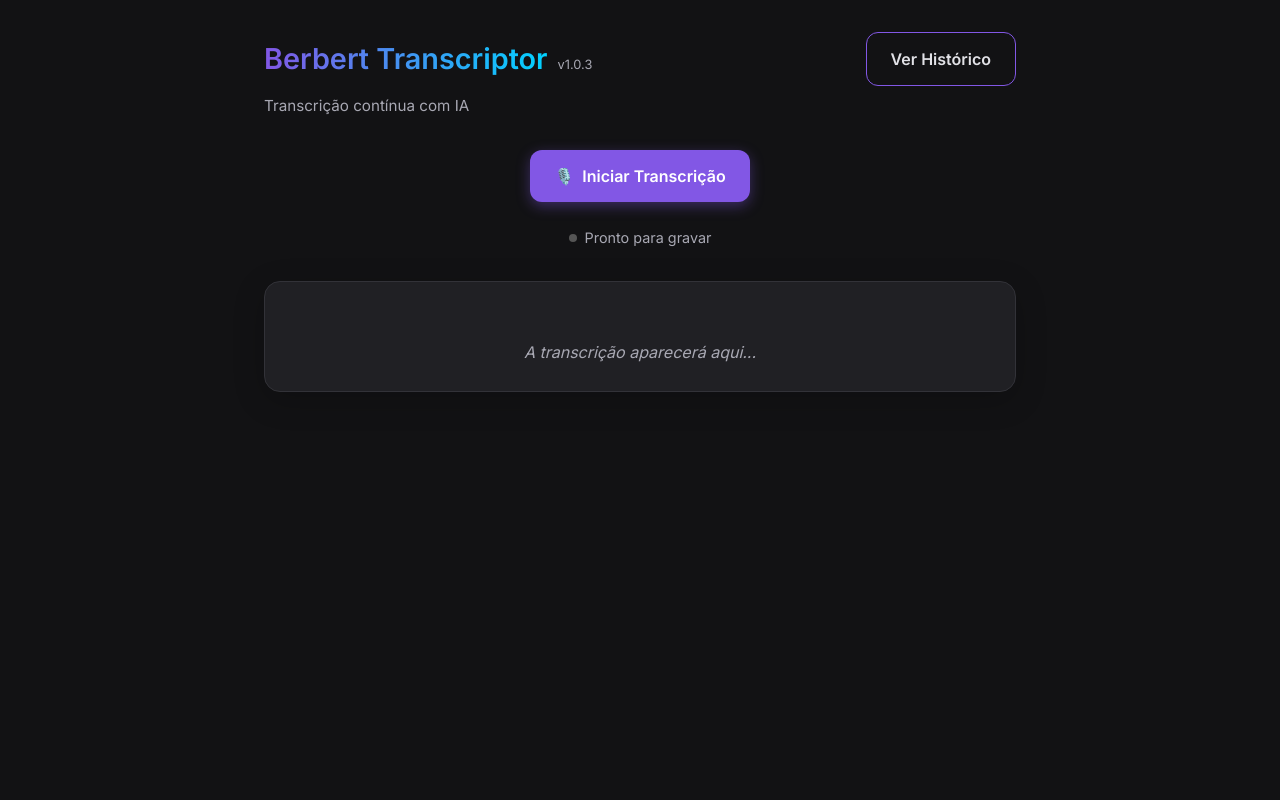
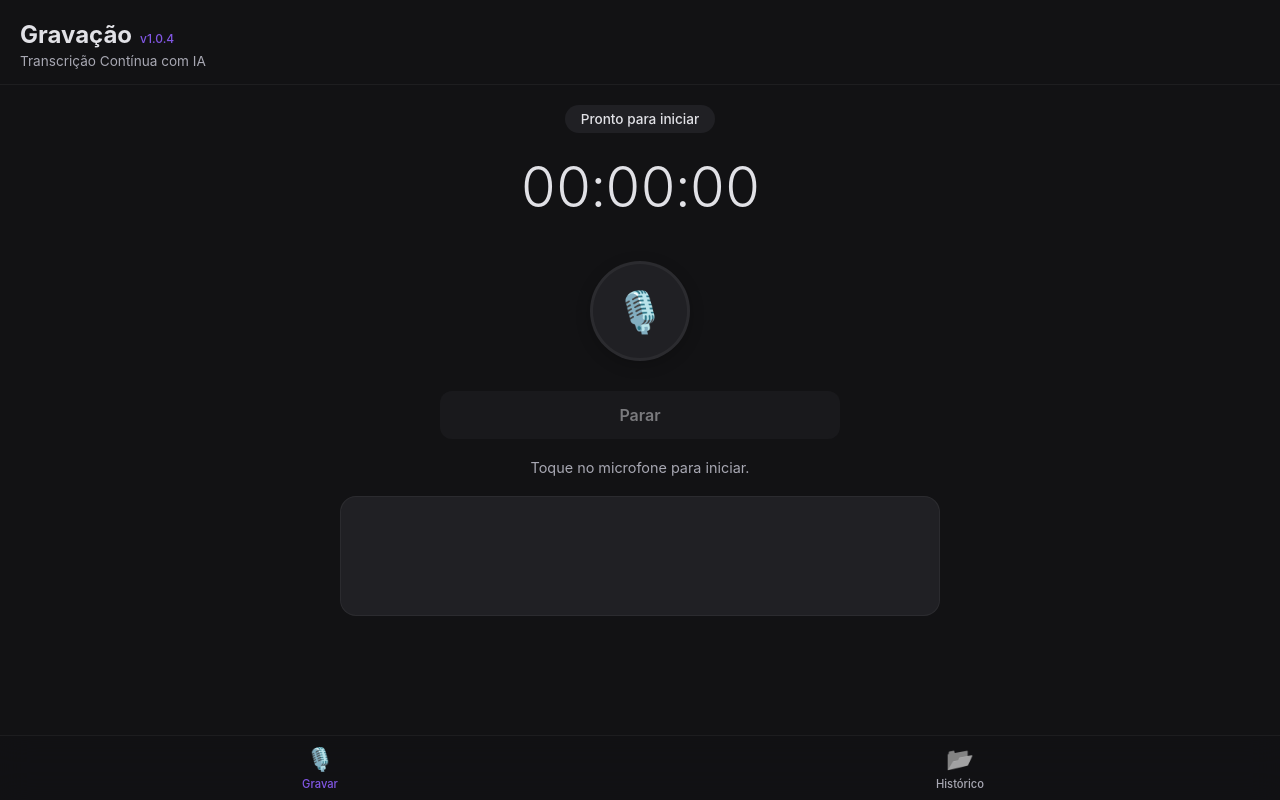
Before and after one commit to gberbert/berbert-transcriptor, a website: page public/index.html in a window 1280 px wide. Drawn offline with Linux system fonts and the light colour scheme; no server answers.

Commit message:
🚀 release: versão 1.0.4

```diff
--- a/package.json
+++ b/package.json
@@ -1,6 +1,6 @@
 {
   "name": "berbert-transcriptor",
-  "version": "1.0.3",
+  "version": "1.0.4",
   "description": "Aplicativo PWA para gravação e transcrição de reuniões usando o Gemini.",
   "main": "server.js",
   "scripts": {
--- a/public/index.html
+++ b/public/index.html
@@ -3,60 +3,56 @@
 <head>
     <meta charset="UTF-8">
     <meta name="viewport" content="width=device-width, initial-scale=1.0, maximum-scale=1.0, user-scalable=no">
+    <meta name="theme-color" content="#121214">
     <title>Berbert Transcriptor</title>
     <link rel="stylesheet" href="style.css">
     <link rel="manifest" href="manifest.json">
-    <meta name="theme-color" content="#1a1a1a">
-    <!-- Fonte Inter para um visual premium -->
-    <link rel="preconnect" href="https://fonts.googleapis.com">
-    <link rel="preconnect" href="https://fonts.gstatic.com" crossorigin>
-    <link href="https://fonts.googleapis.com/css2?family=Inter:wght@400;500;600&display=swap" rel="stylesheet">
+    <link rel="icon" href="icon.png" type="image/png">
 </head>
 <body>
-    <div class="app-container">
-        <header>
+    <div class="app-shell">
+        <header class="app-header">
             <div class="header-content">
-                <div style="display: flex; align-items: baseline;">
-                    <h1>Berbert Transcriptor</h1>
-                    <span id="app-version-display" style="font-size: 0.8rem; color: var(--text-secondary); margin-left: 10px;"></span>
-                </div>
-                <button id="historyBtn" class="btn secondary small">Ver Histórico</button>
+                <h1>Gravação <span id="app-version-display" class="version-badge"></span></h1>
+                <p class="subtitle">Transcrição Contínua com IA</p>
             </div>
-            <p class="subtitle">Transcrição contínua com IA</p>
         </header>
 
-        <main>
-            <div class="controls" id="mainControls">
-                <button id="startBtn" class="btn primary">
-                    <span class="icon">🎙️</span> Iniciar Transcrição
-                </button>
-                <button id="stopBtn" class="btn danger hidden">
-                    <span class="icon">⏹️</span> Parar
+        <main class="app-content">
+            <div id="status" class="status-indicator">Pronto para iniciar</div>
+
+            <div class="timer-display" id="timer">00:00:00</div>
+
+            <div class="record-button-container">
+                <button id="startBtn" class="record-button main-action">
+                    <span class="icon">🎙️</span>
                 </button>
             </div>
 
-            <div id="postRecordControls" class="controls hidden">
-                <button id="continueBtn" class="btn primary">
-                    <span class="icon">▶️</span> Continuar Transcrição
-                </button>
-                <button id="saveBtn" class="btn secondary">
-                    <span class="icon">💾</span> Salvar Transcrição
-                </button>
+            <div id="mainControls" class="controls-row">
+                <button id="stopBtn" class="btn secondary stop-btn" disabled>Parar</button>
             </div>
 
-            <div id="status" class="status-indicator">
-                <div class="dot"></div>
-                <span id="statusText">Pronto para gravar</span>
-                <span id="timer" class="timer hidden">00:00:00</span>
+            <div id="postRecordControls" class="controls-row" style="display: none;">
+                <button id="continueBtn" class="btn secondary">Continuar</button>
+                <button id="saveBtn" class="btn primary">Salvar</button>
             </div>
 
-            <div class="transcription-container">
-                <div id="transcricao-result" class="transcription-content">
-                    <!-- Text will be appended here -->
-                    <p class="placeholder">A transcrição aparecerá aqui...</p>
-                </div>
-            </div>
+            <p id="statusText" class="status-text">Toque no microfone para iniciar.</p>
+
+            <div id="transcricao-result" class="transcription-box"></div>
         </main>
+
+        <nav class="app-bottom-tabs">
+            <a href="index.html" class="tab-item active">
+                <span class="tab-icon">🎙️</span>
+                <span class="tab-label">Gravar</span>
+            </a>
+            <a href="history.html" class="tab-item">
+                <span class="tab-icon">📂</span>
+                <span class="tab-label">Histórico</span>
+            </a>
+        </nav>
     </div>
 
     <script src="version.js"></script>
--- a/public/style.css
+++ b/public/style.css
@@ -1,270 +1,338 @@
 :root {
-    --bg-color: #121214;
-    --surface-color: #202024;
-    --primary-color: #8257e5;
-    --primary-hover: #9466ff;
-    --danger-color: #e23c3c;
-    --danger-hover: #fc4c4c;
+    --primary-color: #8257e5; /* Neon Purple */
+    --primary-hover: #9f75ff;
+    --bg-dark: #121214;
+    --bg-panel: #202024;
     --text-primary: #e1e1e6;
     --text-secondary: #a8a8b3;
-    --border-color: #323238;
+    --danger-color: #e83f5b;
+    --success-color: #04d361;
+    --border-color: rgba(255, 255, 255, 0.05);
+    --glass-bg: rgba(18, 18, 20, 0.8);
 }
 
 * {
     margin: 0;
     padding: 0;
     box-sizing: border-box;
+    font-family: -apple-system, BlinkMacSystemFont, 'Segoe UI', Roboto, Helvetica, Arial, sans-serif;
+    -webkit-tap-highlight-color: transparent;
 }
 
-body {
-    font-family: 'Inter', -apple-system, BlinkMacSystemFont, 'Segoe UI', Roboto, Helvetica, Arial, sans-serif;
-    background-color: var(--bg-color);
+/* APP SHELL: Lock scrolling to content only */
+html, body {
+    width: 100%;
+    height: 100%;
+    overflow: hidden; /* Prevents iOS elastic bounce on body */
+    background-color: var(--bg-dark);
     color: var(--text-primary);
-    line-height: 1.6;
-    -webkit-font-smoothing: antialiased;
-    /* Evita scroll desnecessário no iOS PWA */
-    overscroll-behavior-y: none;
 }
 
-.app-container {
-    max-width: 800px;
-    margin: 0 auto;
-    padding: 2rem 1.5rem;
+.app-shell {
     display: flex;
     flex-direction: column;
-    min-height: 100vh;
+    height: 100%; /* Occupies full viewport height */
 }
 
-header {
-    text-align: center;
-    margin-bottom: 2rem;
+/* HEADER */
+.app-header {
+    flex-shrink: 0;
+    padding: 20px 20px 15px;
+    background-color: var(--bg-dark);
+    border-bottom: 1px solid var(--border-color);
+    z-index: 10;
 }
 
-.header-content {
+.header-content h1 {
+    font-size: 1.5rem;
+    font-weight: 700;
     display: flex;
-    justify-content: space-between;
-    align-items: center;
-    margin-bottom: 0.5rem;
+    align-items: baseline;
 }
 
-h1 {
-    font-size: 1.8rem;
-    font-weight: 600;
-    background: linear-gradient(90deg, #8257e5, #00d2ff);
-    -webkit-background-clip: text;
-    -webkit-text-fill-color: transparent;
+.version-badge {
+    font-size: 0.75rem;
+    color: var(--primary-color);
+    margin-left: 8px;
+    font-weight: 500;
 }
 
 .subtitle {
+    font-size: 0.85rem;
     color: var(--text-secondary);
-    font-size: 0.95rem;
-    text-align: left;
+    margin-top: 4px;
 }
 
-/* Modal styles */
-.modal {
-    position: fixed;
-    top: 0; left: 0; right: 0; bottom: 0;
-    background: rgba(0,0,0,0.7);
+/* SCROLLABLE CONTENT AREA */
+.app-content {
+    flex: 1;
+    overflow-y: auto;
+    -webkit-overflow-scrolling: touch; /* Smooth scrolling on iOS */
+    padding: 20px;
+    padding-bottom: 40px; /* Space for scroll padding */
+    display: flex;
+    flex-direction: column;
+    align-items: center;
+}
+
+/* STATUS & TIMER */
+.status-indicator {
+    padding: 6px 16px;
+    border-radius: 20px;
+    background: var(--bg-panel);
+    font-size: 0.85rem;
+    font-weight: 500;
+    margin-bottom: 20px;
+    transition: all 0.3s ease;
+}
+
+.status-indicator.recording {
+    background: rgba(232, 63, 91, 0.15);
+    color: var(--danger-color);
+    box-shadow: 0 0 10px rgba(232, 63, 91, 0.3);
+}
+
+.timer-display {
+    font-size: 3.5rem;
+    font-weight: 300;
+    font-variant-numeric: tabular-nums;
+    margin-bottom: 40px;
+    letter-spacing: -1px;
+}
+
+/* RECORD BUTTON (Giant Circular Native Feel) */
+.record-button-container {
+    margin-bottom: 30px;
+}
+
+.record-button {
+    width: 100px;
+    height: 100px;
+    border-radius: 50%;
+    background-color: var(--bg-panel);
+    border: 3px solid var(--border-color);
+    color: white;
     display: flex;
     justify-content: center;
     align-items: center;
-    z-index: 1000;
-}
-.modal-content {
-    background: var(--surface-color);
-    width: 90%;
-    max-width: 600px;
-    max-height: 80vh;
-    border-radius: 12px;
-    padding: 1.5rem;
-    display: flex;
-    flex-direction: column;
-}
-.modal-header {
-    display: flex;
-    justify-content: space-between;
-    align-items: center;
-    margin-bottom: 1rem;
-}
-.close-btn {
-    background: none;
-    border: none;
-    color: var(--text-primary);
-    font-size: 1.5rem;
     cursor: pointer;
-}
-.history-list {
-    overflow-y: auto;
-    flex: 1;
-}
-.history-item {
-    background: var(--bg-color);
-    padding: 1rem;
-    border-radius: 8px;
-    margin-bottom: 1rem;
-    border: 1px solid var(--border-color);
-}
-.history-item h3 { margin-bottom: 0.5rem; font-size: 1.1rem; }
-.history-item .date { font-size: 0.8rem; color: var(--text-secondary); margin-bottom: 0.5rem; }
-.history-item p { font-size: 0.95rem; white-space: pre-wrap; }
-
-.history-item.clickable {
-    cursor: pointer;
-    transition: transform 0.2s, border-color 0.2s;
-}
-.history-item.clickable:hover {
-    transform: translateY(-2px);
-    border-color: var(--primary-color);
-}
-.preview-text {
-    color: var(--text-secondary);
-    font-style: italic;
-    font-size: 0.9rem !important;
-}
-.history-list-page {
-    display: flex;
-    flex-direction: column;
-    gap: 1rem;
+    transition: all 0.2s ease;
+    box-shadow: 0 4px 15px rgba(0,0,0,0.2);
 }
 
-.controls {
+.record-button .icon {
+    font-size: 2.5rem;
+}
+
+.record-button:active {
+    transform: scale(0.95);
+}
+
+.record-button.recording {
+    background-color: var(--danger-color);
+    border-color: rgba(255, 255, 255, 0.3);
+    animation: pulse 2s infinite;
+}
+
+@keyframes pulse {
+    0% { box-shadow: 0 0 0 0 rgba(232, 63, 91, 0.4); }
+    70% { box-shadow: 0 0 0 20px rgba(232, 63, 91, 0); }
+    100% { box-shadow: 0 0 0 0 rgba(232, 63, 91, 0); }
+}
+
+/* CONTROLS (Stop, Continue, Save) */
+.controls-row {
     display: flex;
-    justify-content: center;
-    gap: 1rem;
-    margin-bottom: 1.5rem;
+    gap: 15px;
+    margin-bottom: 20px;
+    width: 100%;
+    max-width: 400px;
 }
 
 .btn {
-    display: flex;
-    align-items: center;
-    gap: 0.5rem;
-    padding: 1rem 1.5rem;
+    flex: 1;
+    padding: 14px 20px;
     border: none;
     border-radius: 12px;
     font-size: 1rem;
     font-weight: 600;
     cursor: pointer;
-    transition: all 0.2s ease;
-    font-family: 'Inter', sans-serif;
+    transition: all 0.2s;
+    text-align: center;
 }
+
+.btn:active { transform: scale(0.97); }
+.btn:disabled { opacity: 0.5; cursor: not-allowed; }
 
 .btn.primary {
     background-color: var(--primary-color);
     color: white;
-    box-shadow: 0 4px 14px 0 rgba(130, 87, 229, 0.39);
 }
 
-.btn.primary:active {
-    background-color: var(--primary-hover);
+.btn.secondary {
+    background-color: var(--bg-panel);
+    color: var(--text-primary);
+}
+
+/* TRANSCRIPTION BOX */
+.status-text {
+    font-size: 0.9rem;
+    color: var(--text-secondary);
+    margin-bottom: 20px;
+    text-align: center;
+}
+
+.transcription-box {
+    width: 100%;
+    max-width: 600px;
+    background: var(--bg-panel);
+    padding: 20px;
+    border-radius: 16px;
+    min-height: 120px;
+    font-size: 1rem;
+    line-height: 1.6;
+    color: var(--text-primary);
+    white-space: pre-wrap;
+    border: 1px solid var(--border-color);
+}
+
+/* HISTORY LIST */
+.history-list {
+    width: 100%;
+    max-width: 600px;
+    display: flex;
+    flex-direction: column;
+    gap: 15px;
+}
+
+.history-item {
+    background: var(--bg-panel);
+    padding: 18px;
+    border-radius: 16px;
+    cursor: pointer;
+    border: 1px solid var(--border-color);
+    transition: transform 0.2s;
+}
+
+.history-item:active {
     transform: scale(0.98);
 }
 
-.btn.danger {
-    background-color: var(--danger-color);
-    color: white;
+.history-item-title {
+    font-weight: 600;
+    font-size: 1.1rem;
+    margin-bottom: 6px;
+    color: var(--primary-color);
 }
 
-.btn.danger:active {
-    background-color: var(--danger-hover);
-    transform: scale(0.98);
+.history-item-date {
+    font-size: 0.8rem;
+    color: var(--text-secondary);
+    margin-bottom: 10px;
 }
 
-.btn.secondary {
-    background-color: transparent;
+.history-item-preview {
+    font-size: 0.9rem;
     color: var(--text-primary);
-    border: 1px solid var(--primary-color);
+    display: -webkit-box;
+    -webkit-line-clamp: 2;
+    -webkit-box-orient: vertical;
+    overflow: hidden;
 }
 
-.btn.secondary:active {
-    background-color: rgba(130, 87, 229, 0.1);
-    transform: scale(0.98);
+/* HISTORY DETAIL VIEW (Absolute cover inside app-shell) */
+.history-detail {
+    position: absolute;
+    top: 0;
+    left: 0;
+    width: 100%;
+    height: 100%;
+    background: var(--bg-dark);
+    z-index: 20;
+    display: flex;
+    flex-direction: column;
+    transform: translateX(100%);
+    transition: transform 0.3s cubic-bezier(0.25, 0.8, 0.25, 1);
 }
 
-.hidden {
-    display: none !important;
+.history-detail.visible {
+    transform: translateX(0);
 }
 
-.status-indicator {
+.detail-header {
+    flex-shrink: 0;
+    padding: 20px;
+    background: var(--bg-panel);
+    border-bottom: 1px solid var(--border-color);
+}
+
+.btn-icon {
+    background: none;
+    border: none;
+    color: var(--primary-color);
+    font-size: 1rem;
+    font-weight: 600;
+    cursor: pointer;
+    padding: 8px 0;
+    margin-bottom: 10px;
     display: flex;
     align-items: center;
-    justify-content: center;
-    gap: 0.5rem;
-    margin-bottom: 2rem;
-    font-size: 0.9rem;
+    gap: 5px;
+}
+
+.detail-date {
+    font-size: 0.85rem;
     color: var(--text-secondary);
 }
 
-.dot {
-    width: 8px;
-    height: 8px;
-    background-color: #555;
-    border-radius: 50%;
-    transition: background-color 0.3s ease;
+.detail-content {
+    flex: 1;
+    overflow-y: auto;
+    padding: 20px;
+    margin: 0;
+    border-radius: 0;
+    border: none;
 }
 
-/* Animação quando está gravando */
-.recording .dot {
-    background-color: var(--danger-color);
-    animation: pulse 1.5s infinite;
+/* BOTTOM TABS NAV BAR (Native iOS feel) */
+.app-bottom-tabs {
+    flex-shrink: 0;
+    height: 65px;
+    display: flex;
+    background: var(--glass-bg);
+    backdrop-filter: blur(15px);
+    -webkit-backdrop-filter: blur(15px);
+    border-top: 1px solid var(--border-color);
+    padding-bottom: env(safe-area-inset-bottom); /* iOS Safe Area */
+    z-index: 10;
 }
 
-.recording #statusText {
-    color: var(--danger-color);
+.tab-item {
+    flex: 1;
+    display: flex;
+    flex-direction: column;
+    align-items: center;
+    justify-content: center;
+    text-decoration: none;
+    color: var(--text-secondary);
+    transition: color 0.2s;
 }
 
-.timer {
-    font-family: monospace;
-    font-size: 1.1rem;
-    font-weight: 500;
-    margin-left: 0.5rem;
-    color: var(--text-primary);
+.tab-icon {
+    font-size: 1.4rem;
+    margin-bottom: 4px;
+    filter: grayscale(100%) opacity(0.7);
 }
 
-@keyframes pulse {
-    0% {
-        transform: scale(0.95);
-        box-shadow: 0 0 0 0 rgba(226, 60, 60, 0.7);
-    }
-    70% {
-        transform: scale(1);
-        box-shadow: 0 0 0 10px rgba(226, 60, 60, 0);
-    }
-    100% {
-        transform: scale(0.95);
-        box-shadow: 0 0 0 0 rgba(226, 60, 60, 0);
-    }
+.tab-label {
+    font-size: 0.7rem;
+    font-weight: 500;
 }
 
-.transcription-container {
-    flex: 1;
-    background-color: var(--surface-color);
-    border: 1px solid var(--border-color);
-    border-radius: 16px;
-    padding: 1.5rem;
-    overflow-y: auto;
-    box-shadow: 0 8px 32px rgba(0, 0, 0, 0.2);
+.tab-item.active {
+    color: var(--primary-color);
 }
 
-.transcription-content {
-    font-size: 1rem;
-    line-height: 1.8;
-    color: var(--text-primary);
+.tab-item.active .tab-icon {
+    filter: none;
 }
-
-.placeholder {
-    color: var(--text-secondary);
-    text-align: center;
-    font-style: italic;
-    margin-top: 2rem;
-}
-
-.chunk-text {
-    margin-bottom: 1rem;
-    animation: fadeIn 0.5s ease;
-}
-
-@keyframes fadeIn {
-    from { opacity: 0; transform: translateY(10px); }
-    to { opacity: 1; transform: translateY(0); }
-}
--- a/public/version.js
+++ b/public/version.js
@@ -1,4 +1,4 @@
-const APP_VERSION = "v1.0.3";
+const APP_VERSION = "v1.0.4";
 document.addEventListener('DOMContentLoaded', () => {
     const el = document.getElementById('app-version-display');
     if(el) el.textContent = APP_VERSION;
```
Also changed, not shown: public/app.js (+3 -7 lines), public/history.html (+33 -23 lines), public/history.js (+20 -27 lines).
